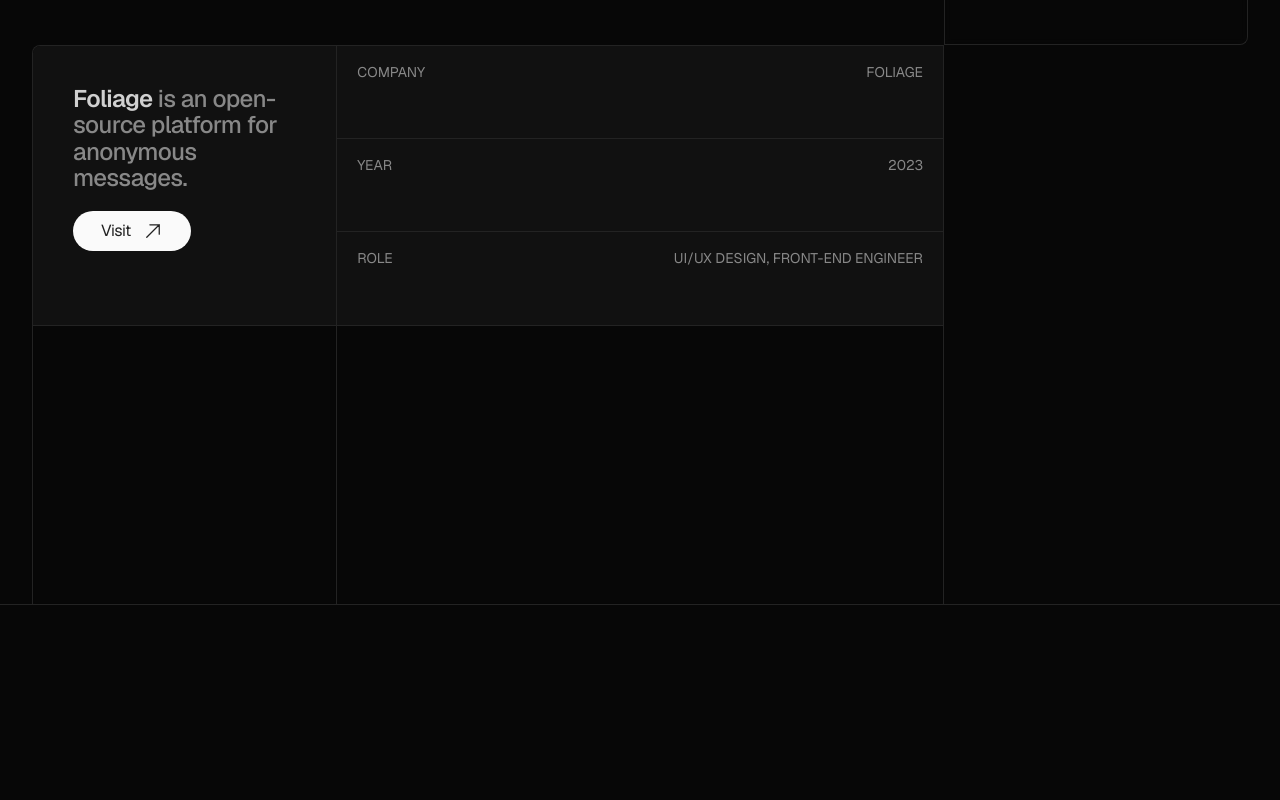
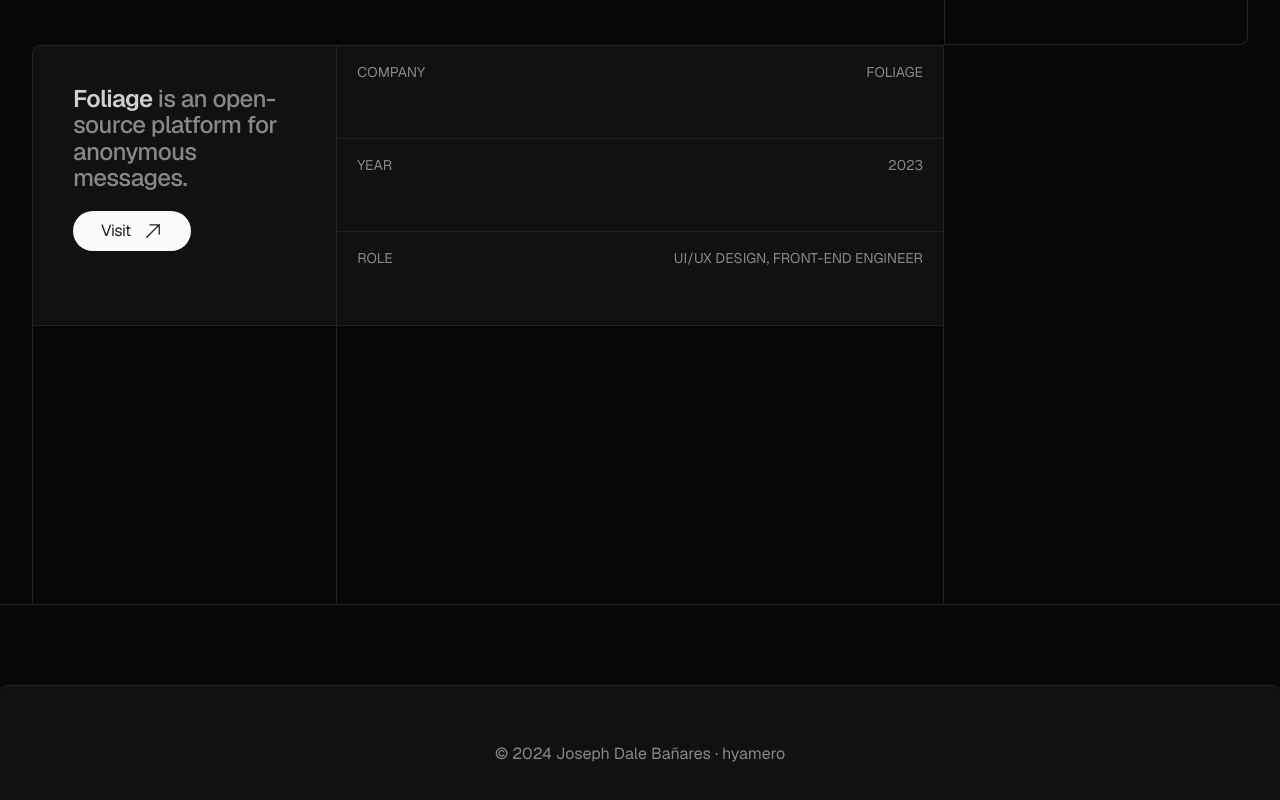
Before and after one commit to hyamero/portfolio, a Next.js app: page / in a window 1280 px wide. Shown: the part 7542-8342 px from the top of the page. Before the commit the page ends 8147 px from the top, so only its background shows below. Built offline with nearby package versions, Linux system fonts and the light colour scheme.

Commit message:
feat: footer design

```diff
--- a/src/app/page.tsx
+++ b/src/app/page.tsx
@@ -2,8 +2,9 @@
 import {
   Hero,
   OSShowcase,
+  ProjectShowcase,
   DesignShowcase,
-  ProjectShowcase,
+  Footer,
 } from "@/components/sections";
 import { projects } from "@/lib/projects";
 
@@ -17,6 +18,7 @@
       <ProjectShowcase {...projects[1]} />
       <DesignShowcase />
       <ProjectShowcase {...projects[2]} />
+      <Footer />
     </main>
   );
 }
--- /dev/null
+++ b/src/components/sections/footer.tsx
@@ -0,0 +1,10 @@
+export default function Footer() {
+  return (
+    <footer className="relative mt-20 w-screen rounded-t-lg border-t bg-[#111] py-14">
+      <p className="text-center text-muted-foreground">
+        &copy; 2024 Joseph Dale Bañares ·{" "}
+        <a href="https://github.com/hyamero">hyamero</a>
+      </p>
+    </footer>
+  );
+}
--- a/src/components/sections/index.tsx
+++ b/src/components/sections/index.tsx
@@ -1,6 +1,7 @@
 import Hero from "./hero";
+import Footer from "./footer";
 import OSShowcase from "./os-showcase";
 import DesignShowcase from "./design-showcase";
 import ProjectShowcase from "./project-showcase";
 
-export { ProjectShowcase, Hero, OSShowcase, DesignShowcase };
+export { ProjectShowcase, Hero, OSShowcase, DesignShowcase, Footer };
```
